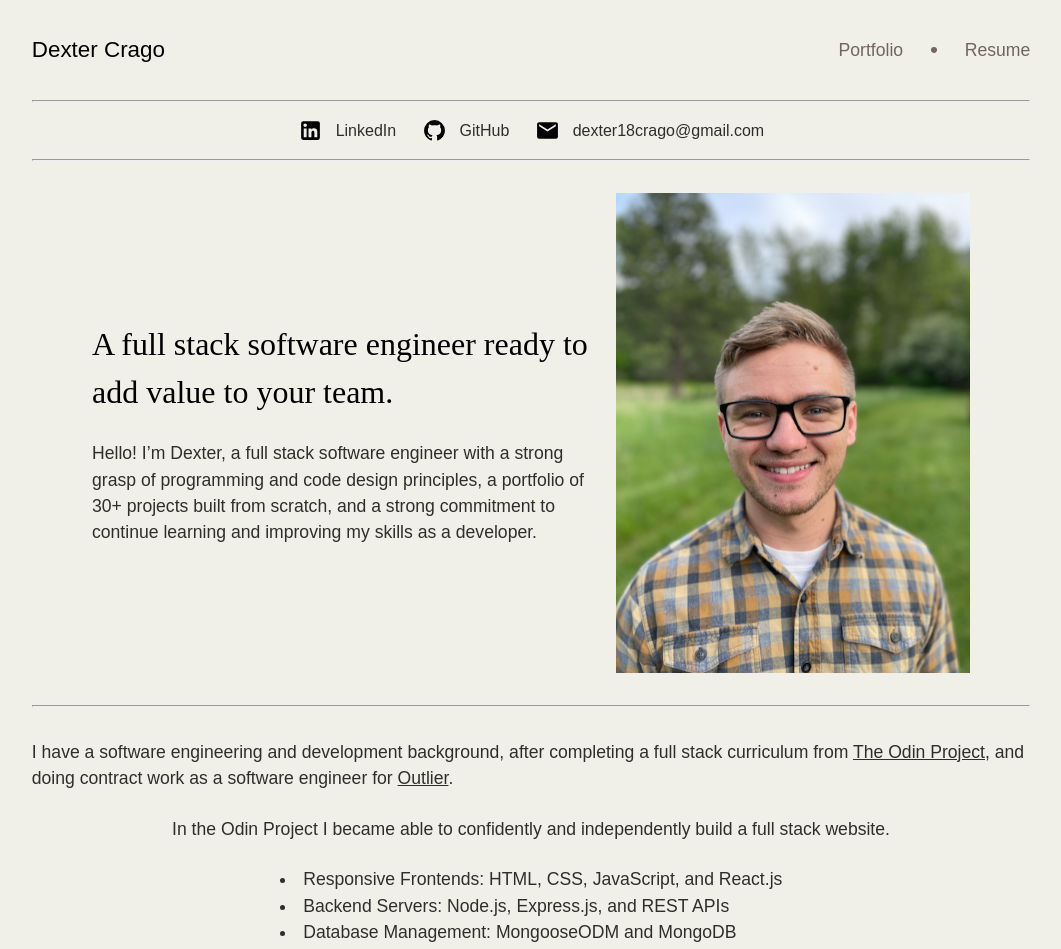
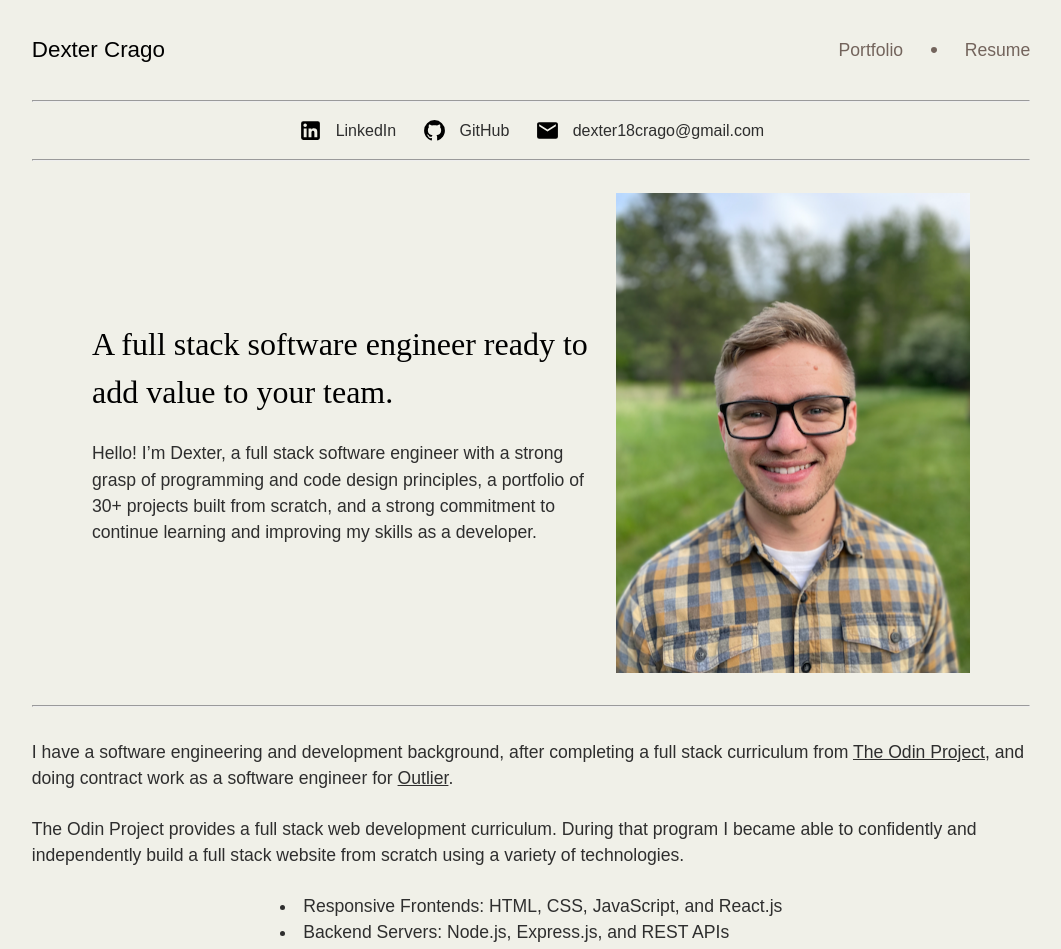
Before and after one commit to djcrago/personal-website, a React (Vite) app: page / in a window 1280 px wide. Shown: the top 949 px of the page, without its empty margins (109-1170 px from the left). Built offline with nearby package versions, Linux system fonts and the light colour scheme.

Commit message:
Update language

```diff
--- a/src/App.jsx
+++ b/src/App.jsx
@@ -56,8 +56,10 @@ function App() {
             .
           </p>
           <p>
-            In the Odin Project I became able to confidently and independently
-            build a full stack website.
+            The Odin Project provides a full stack web development curriculum.
+            During that program I became able to confidently and independently
+            build a full stack website from scratch using a variety of
+            technologies.
           </p>
           <p>
             <li>Responsive Frontends: HTML, CSS, JavaScript, and React.js</li>
```
